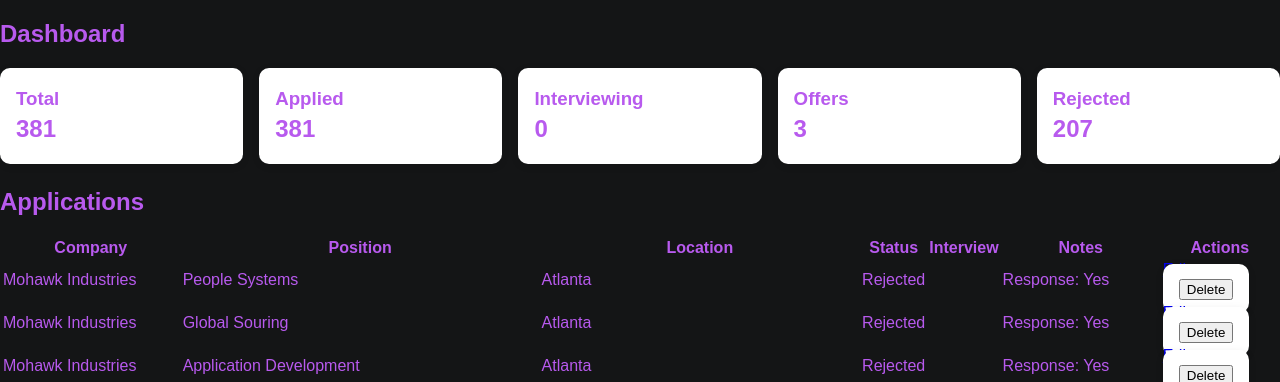
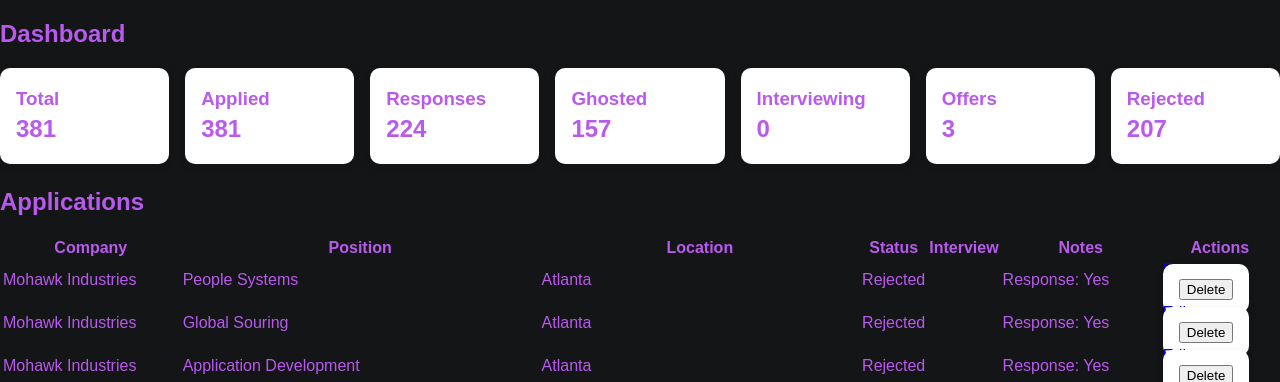
Before and after one commit to ksu-is/Ghosted, a Flask app: page / in a window 1280 px wide. Shown: the part 100-482 px from the top of the page. Run offline with Flask 3, Linux system fonts and the light colour scheme; data comes from the database, SQL or seed files in the repository.

Commit message:
Added Response card

```diff
--- a/app.py
+++ b/app.py
@@ -34,6 +34,8 @@
         stats = {
             "total": conn.execute("SELECT COUNT(*) FROM applications").fetchone()[0],
             "applied": conn.execute("SELECT COUNT(*) FROM applications").fetchone()[0],
+            "responses": conn.execute("SELECT COUNT(*) FROM applications WHERE notes != ''").fetchone()[0],
+            "ghosted": conn.execute("SELECT COUNT(*) FROM applications WHERE notes = '' OR notes IS NULL").fetchone()[0],
             "interviewing": conn.execute("SELECT COUNT(*) FROM applications WHERE status = 'Interviewing'").fetchone()[0],
             "offer": conn.execute("SELECT COUNT(*) FROM applications WHERE status = 'Offer'").fetchone()[0],
             "rejected": conn.execute("SELECT COUNT(*) FROM applications WHERE status = 'Rejected'").fetchone()[0],
--- a/templates/index.html
+++ b/templates/index.html
@@ -7,6 +7,8 @@
 <section class="stats-grid">
     <div class="card"><h3>Total</h3><p>{{ stats.total }}</p></div>
     <div class="card"><h3>Applied</h3><p>{{ stats.applied }}</p></div>
+    <div class="card"><h3>Responses</h3><p>{{ stats.responses }}</p></div>
+    <div class="card"><h3>Ghosted</h3><p>{{ stats.ghosted }}</p></div>
     <div class="card"><h3>Interviewing</h3><p>{{ stats.interviewing }}</p></div>
     <div class="card"><h3>Offers</h3><p>{{ stats.offer }}</p></div>
     <div class="card"><h3>Rejected</h3><p>{{ stats.rejected }}</p></div>
```
Also changed, not shown: static/css/style.css (line endings or trailing spaces).
